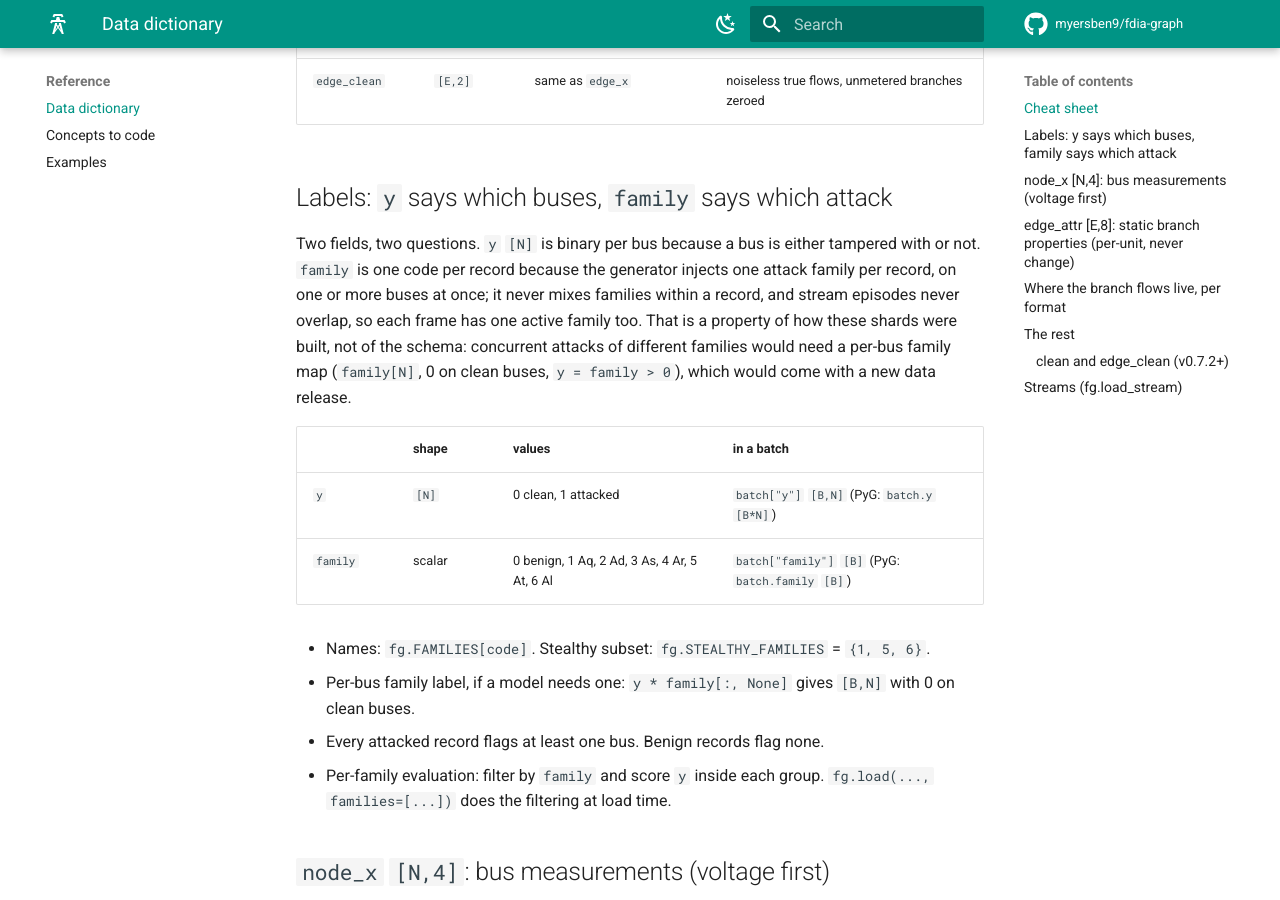
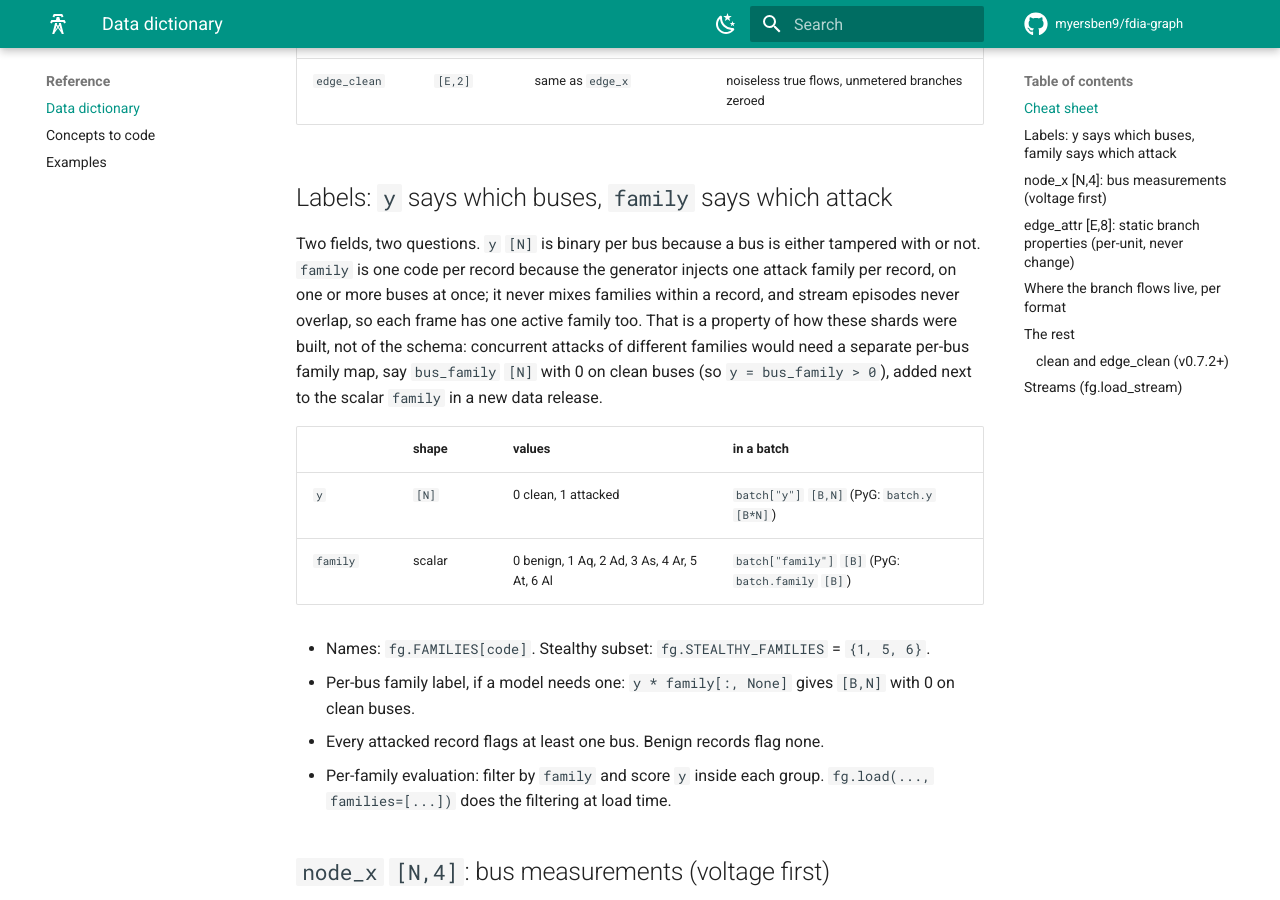
Before and after one commit to myersben9/fdia-graph, an MkDocs documentation site: the page built from docs/reference/DATA_DICTIONARY.md, in a window 1280 px wide and 900 px high, scrolled down 1063 px. Built offline with MkDocs 1.6.1 and Material for MkDocs 9.7.7, drawn with Linux system fonts in a browser that asks for light colours; comment, search, counter and statistics services are not loaded.

Commit message:
Data dictionary: name the hypothetical per-bus map bus_family, next to the scalar family (Copilot on #56)

```diff
--- a/docs/reference/DATA_DICTIONARY.md
+++ b/docs/reference/DATA_DICTIONARY.md
@@ -28,8 +28,9 @@ Two fields, two questions. `y` `[N]` is binary per bus because a bus is either t
 `family` is one code per record because the generator injects one attack family per record, on one
 or more buses at once; it never mixes families within a record, and stream episodes never overlap,
 so each frame has one active family too. That is a property of how these shards were built, not of
-the schema: concurrent attacks of different families would need a per-bus family map (`family[N]`,
-0 on clean buses, `y = family > 0`), which would come with a new data release.
+the schema: concurrent attacks of different families would need a separate per-bus family map, say
+`bus_family` `[N]` with 0 on clean buses (so `y = bus_family > 0`), added next to the scalar `family`
+in a new data release.
 
 | | shape | values | in a batch |
 |---|---|---|---|
```
